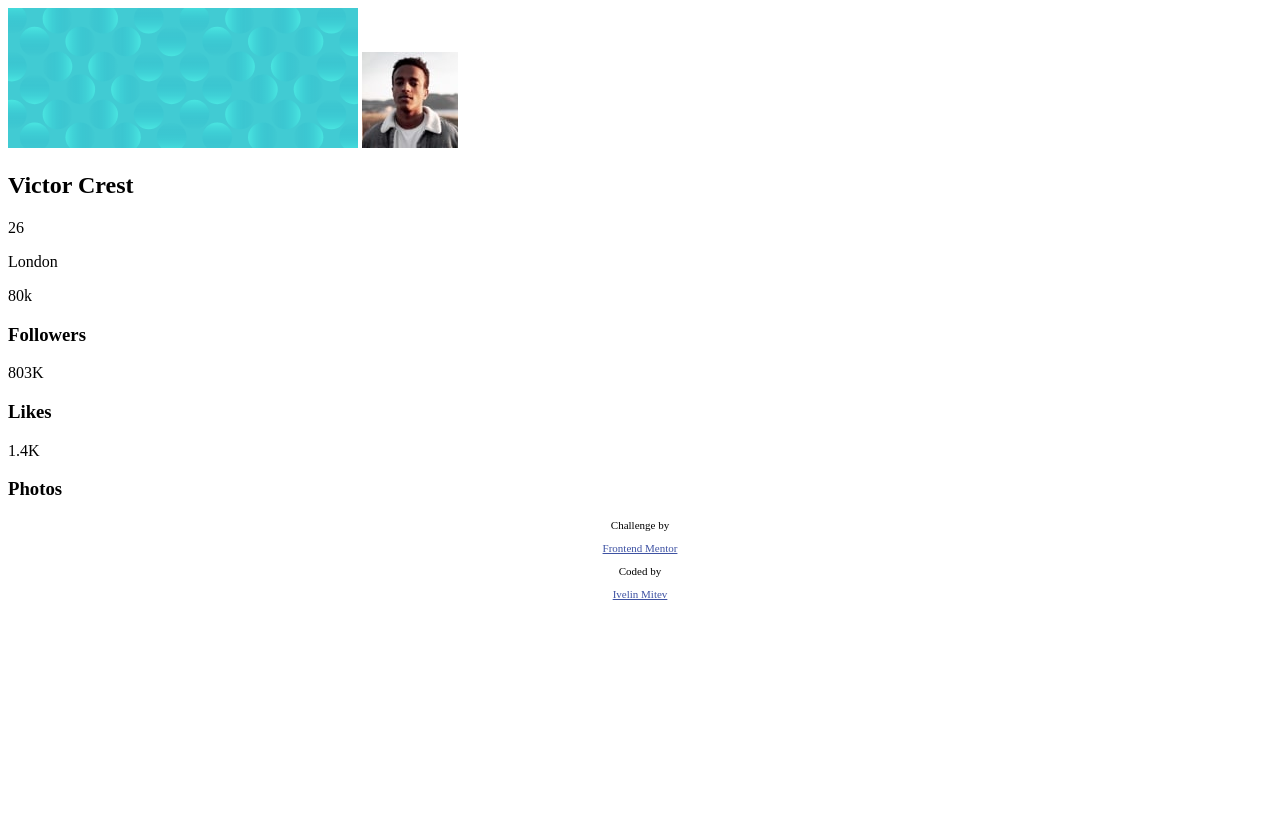
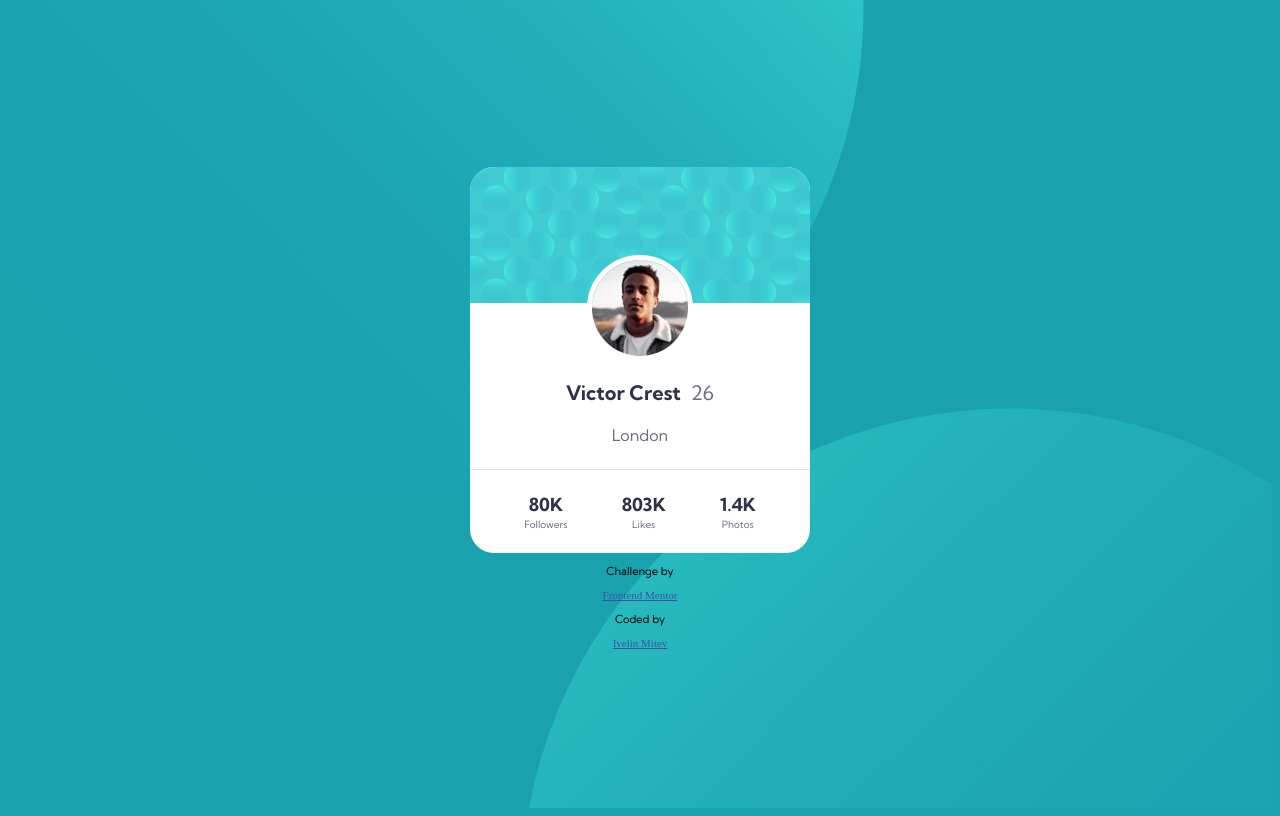
Before and after one commit to ivelinsm/Profile-card-component, a plain HTML site: page index.html in a window 1280 px wide. Drawn offline with Linux system fonts and the light colour scheme; the site is published under a folder, as on GitHub Pages, so addresses that start at the root find nothing.

Commit message:
Update index.html

```diff
--- a/index.html
+++ b/index.html
@@ -22,7 +22,7 @@
     }
   </style>
 
-  <link href="/styles.css" rel="stylesheet" type="text/css">
+  <link href="styles.css" rel="stylesheet" type="text/css">
 
 </head>
 
```
